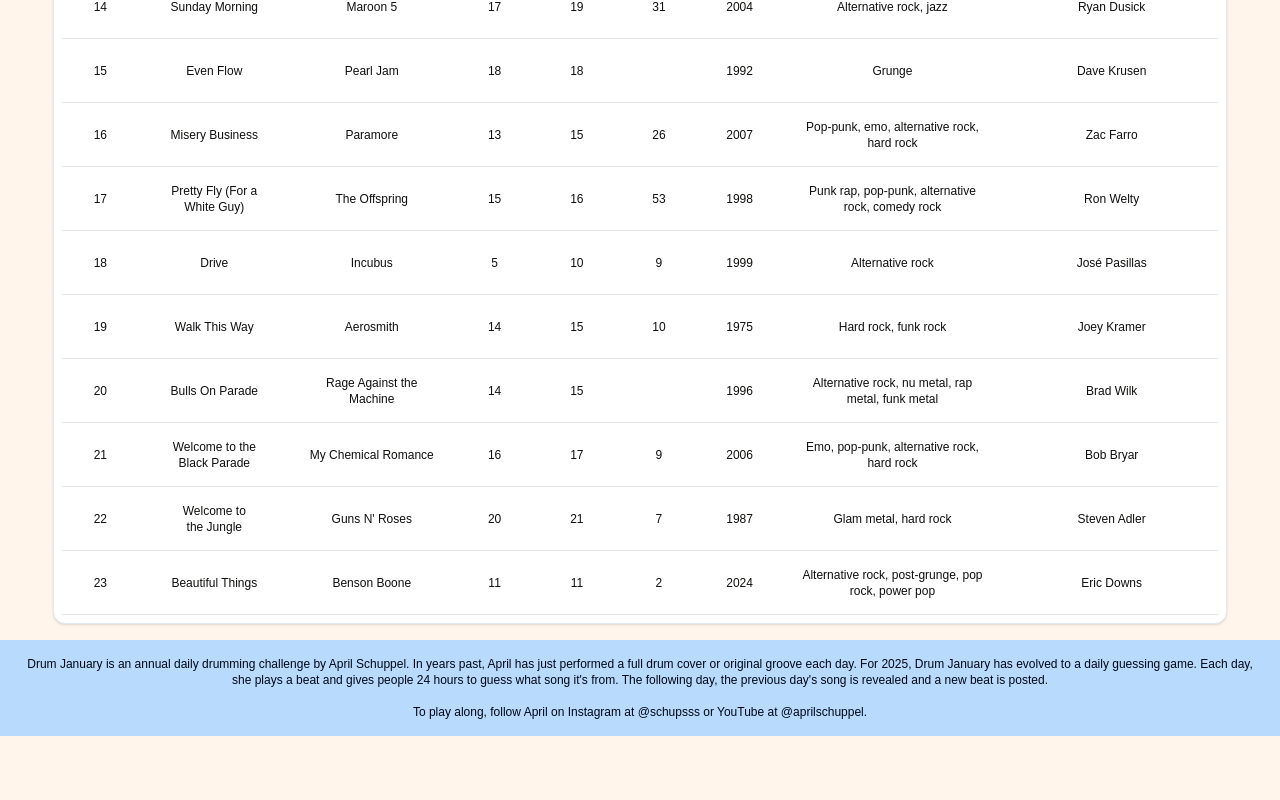
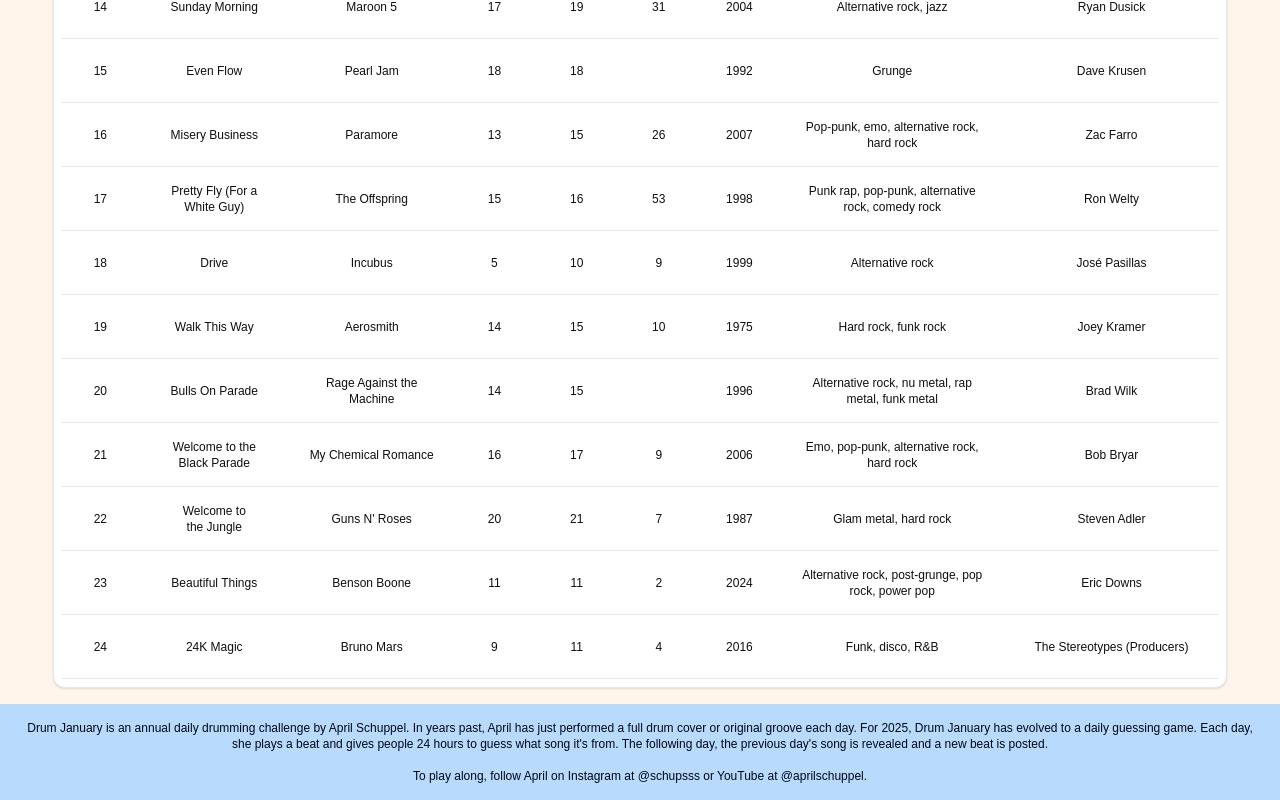
Before and after one commit to aprilschuppel/drum-january, a Next.js app: page /stats in a window 1280 px wide. Shown: the part 1047-1847 px from the top of the page. Before the commit the page ends 1783 px from the top, so only its background shows below. Built offline with nearby package versions, Linux system fonts and the light colour scheme.

Commit message:
update data

```diff
--- a/src/data/data.ts
+++ b/src/data/data.ts
@@ -185,6 +185,14 @@
     tooltip: "100.00",
     status: "Perfect",
   },
+  {
+    beatId: 24,
+    songTitle: "24K Magic",
+    correctGuesses: 9,
+    totalGuesses: 11,
+    tooltip: "81.81",
+    status: "Good"
+  }
   //   {
   //     beatId: 23,
   //     songTitle: "Beautiful Things",
@@ -198,7 +206,7 @@
 export const overallGuessLeaderData: Leaderboard[] = [
   {
     name: "scubasav144",
-    value: 23,
+    value: 24,
   },
   {
     name: "shortofadime",
@@ -206,7 +214,7 @@
   },
   {
     name: "mgattoni15",
-    value: 18,
+    value: 19,
   },
   {
     name: "peetydraws",
@@ -214,8 +222,16 @@
   },
   {
     name: "erinnbenedict",
-    value: 16,
+    value: 17,
   },
+  {
+    name: "elainegamolo",
+    value: 15
+  },
+  {
+    name: "rebeccillama",
+    value: 15
+  }
 ];
 
 export const decades: Basic[] = [
@@ -560,4 +576,17 @@
     releaseDecade: "2020s",
     hot100Peak: 2,
   },
+  {
+    day: 24,
+    song: "24K Magic",
+    artist: "Bruno Mars",
+    drummer: "The Stereotypes (Producers)",
+    broadGenre: "R&B",
+    genre: "Funk, disco, R&B",
+    totalGuesses: 11,
+    correctGuesses: 9,
+    releaseYear: 2016,
+    releaseDecade: "2010s",
+    hot100Peak: 4
+  }
 ];
```
